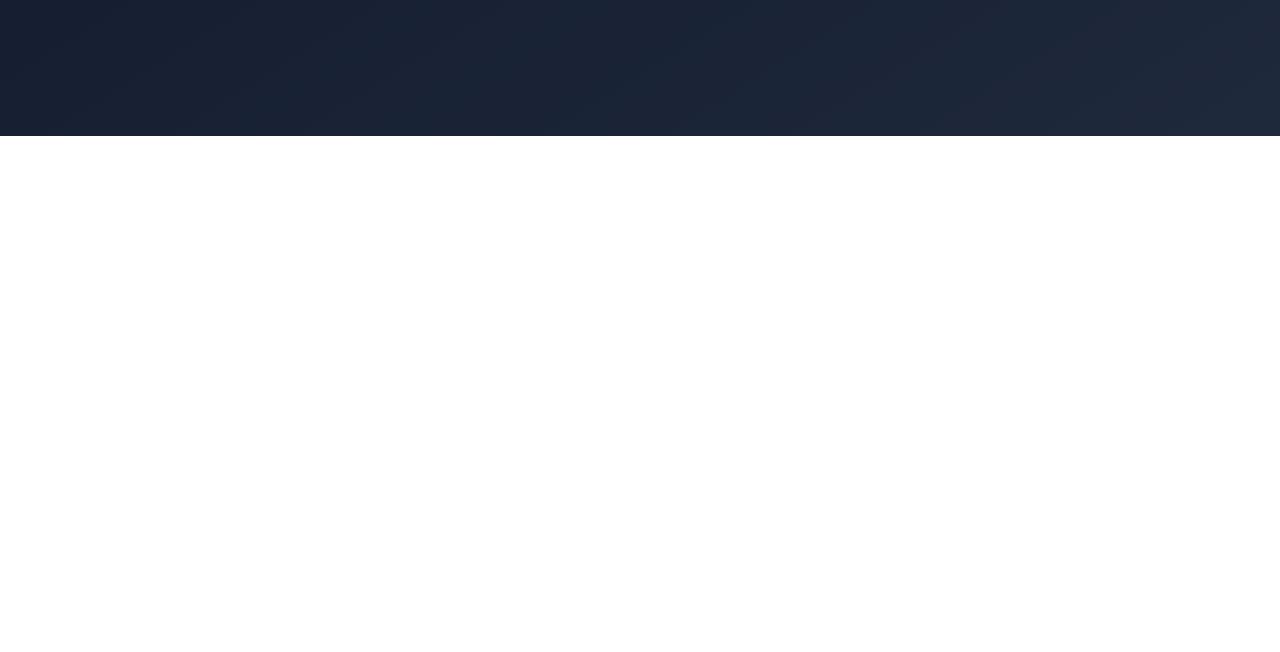
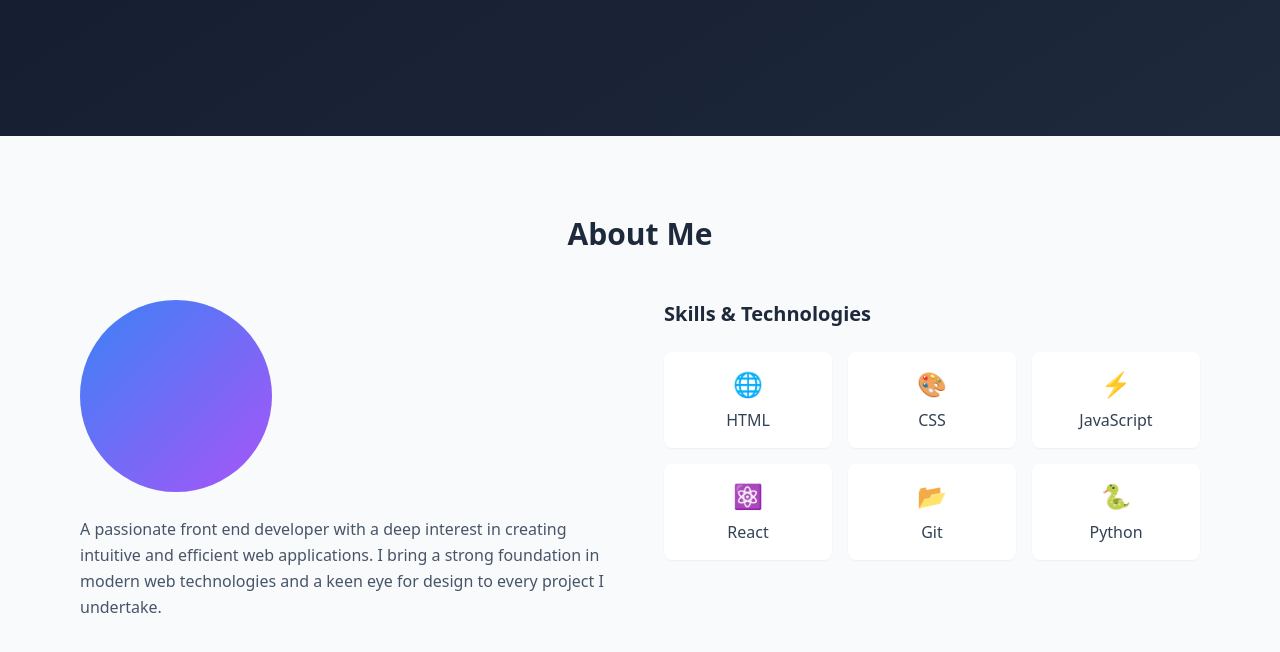
Before and after one commit to N1ckGriffin/Portfolio, a React (Create React App) app: page / in a window 1280 px wide. Shown: the part 664-1316 px from the top of the page. Before the commit the page ends 800 px from the top, so only its background shows below. Built offline with nearby package versions, Linux system fonts and the light colour scheme.

Commit message:
Created first iteration of About section

```diff
--- a/src/App.jsx
+++ b/src/App.jsx
@@ -1,10 +1,12 @@
 import React from 'react';
 import HeroSection from './components/HeroSection';
+import AboutSection from './components/AboutSection';
 
 function App() {
   return (
     <div>
       <HeroSection />
+      <AboutSection />
     </div>
   );
 }
--- /dev/null
+++ b/src/components/AboutSection.jsx
@@ -0,0 +1,58 @@
+import React from 'react';
+
+const AboutSection = () => {
+  const skills = [
+    { name: 'HTML', icon: '🌐' },
+    { name: 'CSS', icon: '🎨' },
+    { name: 'JavaScript', icon: '⚡' },
+    { name: 'React', icon: '⚛️' },
+    { name: 'Git', icon: '📂' },
+    { name: 'Python', icon: '🐍' }
+  ];
+
+  return (
+    <section id="about" className="py-20 bg-slate-50">
+      <div className="max-w-6xl mx-auto px-4">
+        <h2 className="text-3xl font-bold text-center text-slate-800 mb-12">
+          About Me
+        </h2>
+
+        <div className="grid md:grid-cols-2 gap-12">
+          {/* Profile Content */}
+          <div className="space-y-6">
+            <div className="aspect-square w-48 mx-auto md:mx-0 bg-gradient-to-br from-blue-500 to-purple-500 rounded-full" />
+
+            <p className="text-slate-600 leading-relaxed">
+              A passionate front end developer with a deep interest in creating
+              intuitive and efficient web applications. I bring a strong foundation
+              in modern web technologies and a keen eye for design to every project
+              I undertake.
+            </p>
+          </div>
+
+          {/* Skills Grid */}
+          <div>
+            <h3 className="text-xl font-semibold text-slate-800 mb-6">
+              Skills & Technologies
+            </h3>
+
+            <div className="grid grid-cols-2 sm:grid-cols-3 gap-4">
+              {skills.map((skill) => (
+                <div
+                  key={skill.name}
+                  className="p-4 bg-white rounded-lg shadow-sm hover:shadow-md
+                           transition-shadow duration-300 text-center"
+                >
+                  <div className="text-2xl mb-2">{skill.icon}</div>
+                  <div className="text-slate-700 font-medium">{skill.name}</div>
+                </div>
+              ))}
+            </div>
+          </div>
+        </div>
+      </div>
+    </section>
+  );
+};
+
+export default AboutSection;
```
